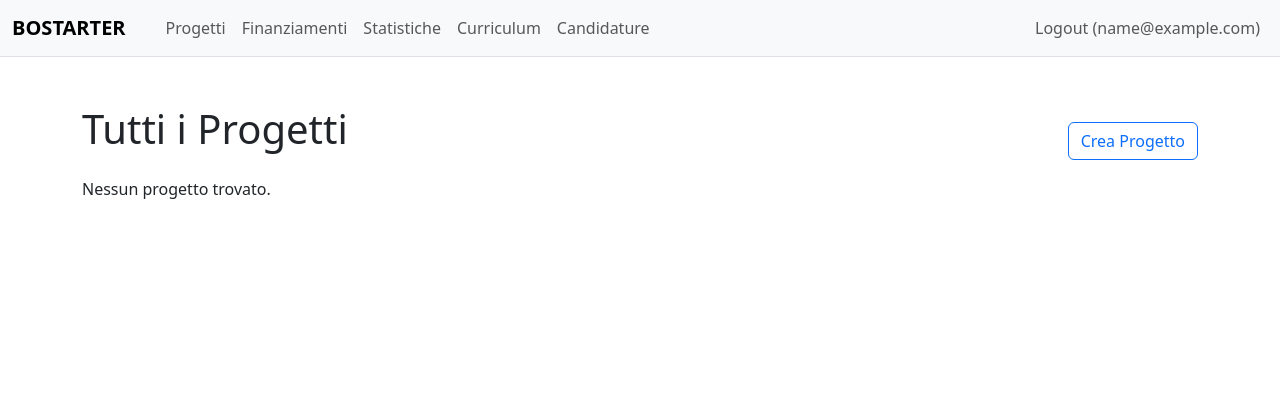
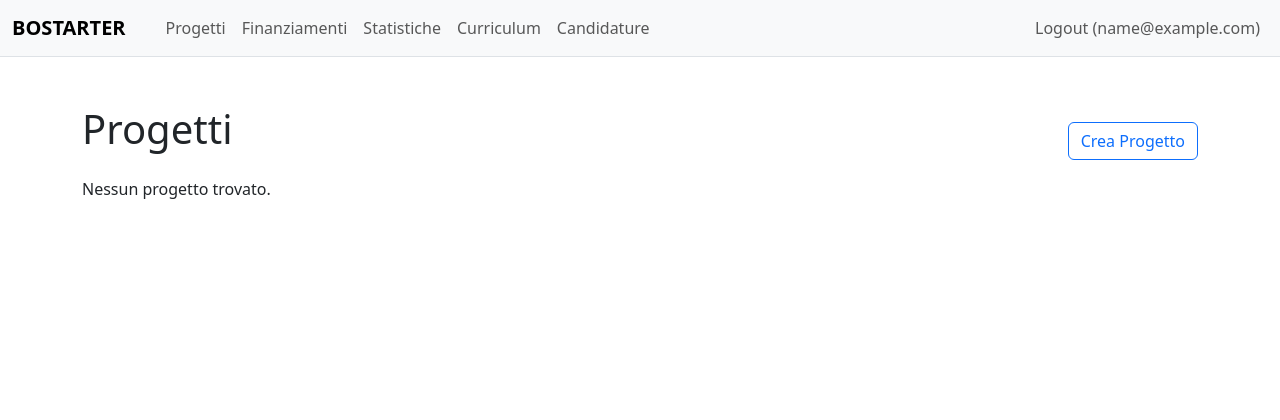
Before and after one commit to edoski/bostarter, a PHP site: page /progetti.php in a window 1280 px wide. Shown: the top 420 px of the page. Run offline with PHP 8.4, Linux system fonts and the light colour scheme; the visitor is signed in with stand-in values (Sample User, id 1).

Commit message:
- minor changes

```diff
--- a/php/public/progetti.php
+++ b/php/public/progetti.php
@@ -69,7 +69,7 @@
     <div class="container my-4">
         <!-- Titolo e pulsante di creazione progetto / conversione creatore -->
         <div class="d-flex justify-content-between align-items-center">
-            <h1 class="mb-4">Tutti i Progetti</h1>
+            <h1 class="mb-4">Progetti</h1>
             <?php if ($_SESSION['is_creatore']): ?>
                 <form action="../public/progetto_crea.php">
                     <button class="btn btn-outline-primary" type="submit">Crea Progetto</button>
--- a/php/public/statistiche.php
+++ b/php/public/statistiche.php
@@ -44,6 +44,12 @@
 
 <?php require '../components/header.php'; ?>
     <div class="container my-4 flex-grow-1">
+        <!-- Messaggio di successo/errore post-azione -->
+        <?php include '../components/error_alert.php'; ?>
+        <?php include '../components/success_alert.php'; ?>
+
+        <h1 class="mb-4">Statistiche</h1>
+
         <div class="row">
             <!-- Top 3 Creatori (Affidabilità) -->
             <div class="col-md-4 mb-3">
```
